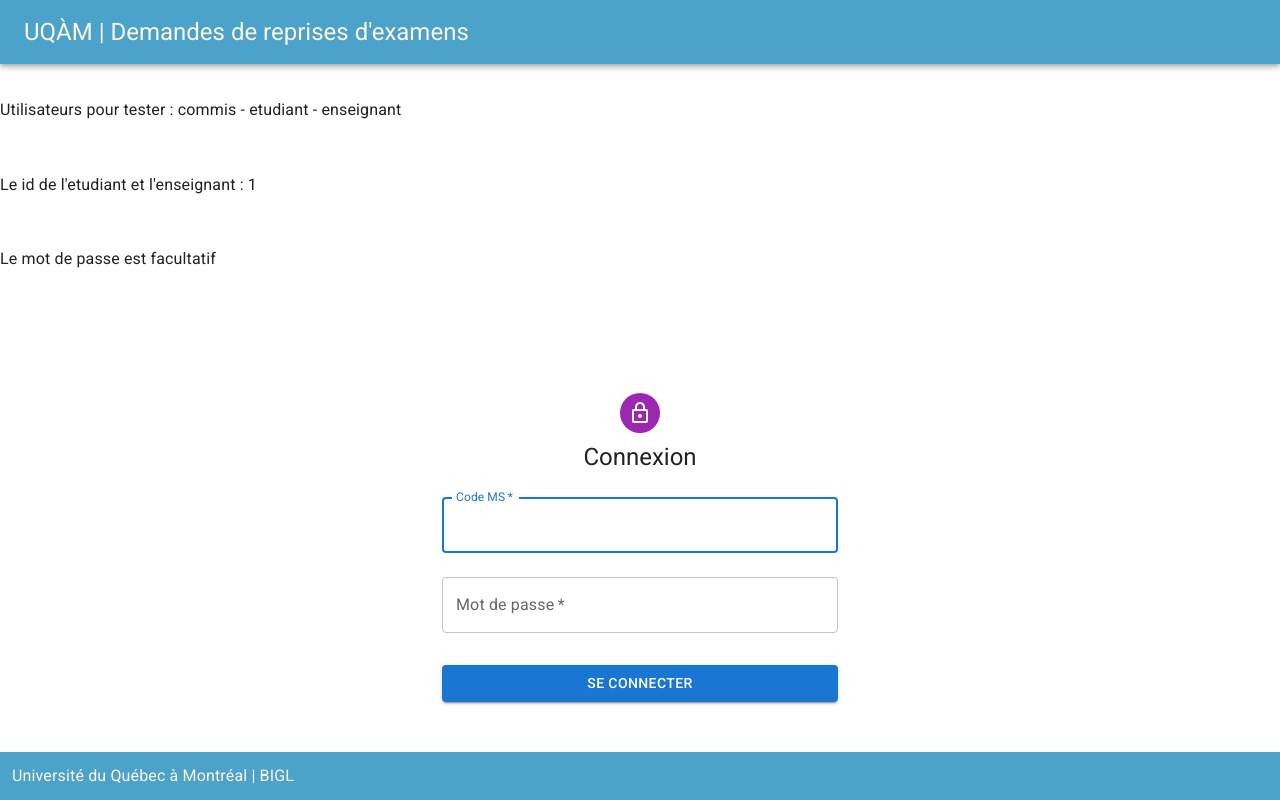
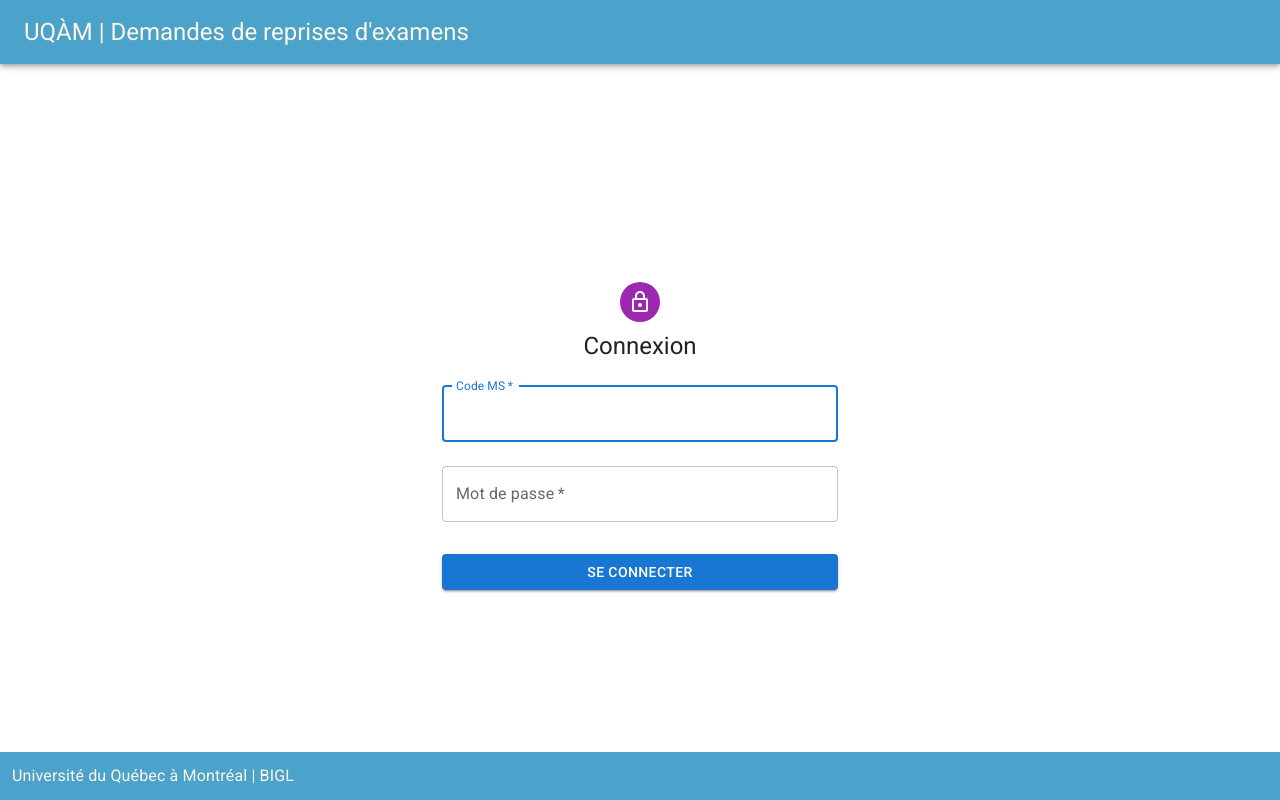
Before and after one commit to fethiuqam/repriseExamensReact, a React (Create React App) app in the folder frontend/: page /connexion in a window 1280 px wide. Built offline with nearby package versions, Linux system fonts and the light colour scheme.

Commit message:
fix file merge

```diff
--- a/frontend/src/components/Connexion/Connexion.js
+++ b/frontend/src/components/Connexion/Connexion.js
@@ -27,16 +27,15 @@ export default function Connexion() {
     const location = useLocation();
     const from = location.state?.from?.pathname || "/";
 
-
     const handleSubmit = (event) => {
         event.preventDefault();
 
         connectionUtilisateur(valAuth).then((response)=>{
-             setAuth(true);
-             setType(response.type);
-             setId(response.id);
-             setPermissions(response.permissions);
-             navigate(from, {replace: true});
+            setAuth(true);
+            setType(response.type);
+            setId(response.id);
+            setPermissions(response.permissions);
+            navigate(from, {replace: true});
         }).catch(()=>{
             setErrConnectMessage("Échec, mauvaises informations d'identification");
         });
@@ -52,12 +51,6 @@ export default function Connexion() {
 
     return (
         <>
-
-            <p>Utilisateurs pour tester : commis - etudiant - enseignant</p>
-            <p>Le id de l'etudiant et l'enseignant : 1</p>
-            <p>Le mot de passe est facultatif</p>
-
-
             <Container component="main" maxWidth="xs">
                 <CssBaseline/>
                 <Box
```
